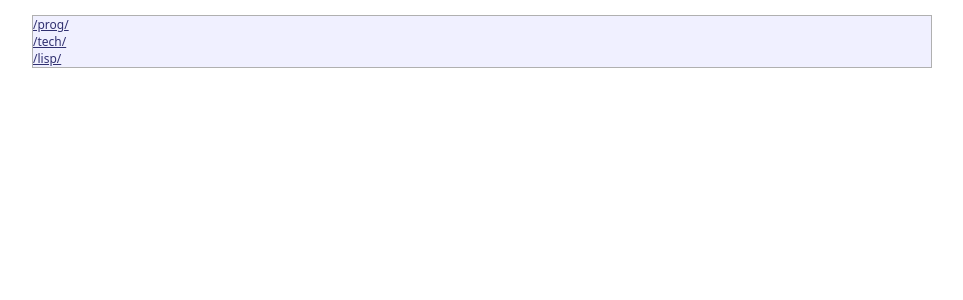
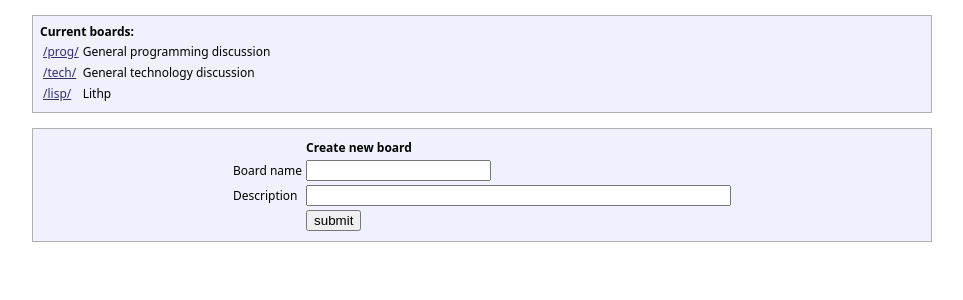
Before and after one commit to mushrom/crapchan, a Flask app: page / in a window 1280 px wide. Shown: the part 37-337 px from the top of the page, without its empty margins (158-1121 px from the left). Run offline with Flask 2, Linux system fonts and the light colour scheme; data comes from the database, SQL or seed files in the repository; both versions use the stored data as it was after the commit; parts of the project's set-up code (start-up, migrations or seed data) failed here and were passed over.

Commit message:
adding board creation, improving main page, adding default image

```diff
--- a/main.py
+++ b/main.py
@@ -129,6 +129,31 @@ def reply_to_thread(thread_id):
     else:
         return "huh?"
 
+@app.route("/create-board", methods=["POST"])
+def create_board():
+    if request.method == 'POST':
+        thing = get_board_id(request.form["name"])
+
+        print(thing)
+        if thing == None:
+            add_board( request.form["name"], request.form["description"])
+            return """
+                <!doctype html>
+                <html>
+                    <head><title>Success!</title></head>
+                    <body>
+                        <h3>Board was created successfully.</h3>
+                        <a href='/'>return</a>
+                    </body>
+                </html>
+            """
+
+        else:
+            return "board already exists!"
+
+    else:
+        return 'huh?'
+
 def get_thread_by_id( thread_id ):
     db = get_db()
     row = db.execute("select * from threads where id=?", (thread_id,))
@@ -182,6 +207,17 @@ def get_max_post_number( ):
     else:
         return 1;
 
+def get_max_board_id( ):
+    db = get_db()
+
+    row = db.execute( "select max(id) from boards" )
+    row = row.fetchone()
+
+    if row != None:
+        return row[0]
+    else:
+        return 1;
+
 def get_max_thread_number( ):
     db = get_db()
 
@@ -221,6 +257,18 @@ def add_post(thread_id, name, content):
 
     return post_id
 
+def add_board(name, description):
+    db = get_db()
+
+    db.execute("""
+        insert into boards(name, description)
+            values (?,?)
+    """, (name, description))
+
+    db.commit()
+
+    return get_max_board_id()
+
 def update_thread_time(thread_id):
     db = get_db()
 
--- a/static/style.css
+++ b/static/style.css
@@ -48,6 +48,15 @@ a:hover {
     height: 125px;
     width: 125px;
     border: 1px dotted #b0b0b0;
+
+    display: table-cell;
+    vertical-align: middle;
+}
+
+.thread_post_image img {
+    margin-left: auto;
+    margin-right: auto;
+    display: block;
 }
 
 .thread_post_contents {
--- a/templates/board_index.html
+++ b/templates/board_index.html
@@ -25,7 +25,7 @@
                 {% set post = get_post_by_id(post_id) %}
                 <div class="thread_post">
                     <div class="thread_post_image">
-                        ...
+                        <img src="/static/no-image.gif" />
                     </div>
 
                     <div class="thread_post_contents">
--- a/templates/main_index.html
+++ b/templates/main_index.html
@@ -13,10 +13,44 @@
             </div>
 
             <div class="thread">
-                {% for board in boards %}
-                <a href="/{{board.name}}/">/{{board.name}}/</a>
-                <br />
-                {% endfor %}
+                <div class="thread_subject">
+                    <b>Current boards:</b>
+
+                    <table>
+                    {% for board in boards %}
+                        <tr>
+                            <td> <a href="/{{board.name}}/">/{{board.name}}/ </a></td>
+                            <td> {{board.description}} </td>
+                        </tr>
+                    {% endfor %}
+                    </table>
+                </div>
+            </div>
+
+            <div class="new_reply_form">
+                <form action="/create-board" method="post">
+                    <table>
+                        <tr>
+                            <td></td>
+                            <td><b>Create new board</b></td>
+                        </tr>
+
+                        <tr>
+                            <td>Board name</td>
+                            <td><input type="text" name="name"></td>
+                        </tr>
+
+                        <tr>
+                            <td>Description</td>
+                            <td><input type="text" name="description" size=50></td>
+                        </tr>
+
+                        <tr>
+                            <td></td>
+                            <td><input type="submit" value="submit"></td>
+                        </tr>
+                    </table>
+                </form>
             </div>
         </div>
     </body>
--- a/templates/thread.html
+++ b/templates/thread.html
@@ -21,7 +21,7 @@
                 {% set post = get_post_by_id(post_id) %}
                 <div class="thread_post">
                     <div class="thread_post_image">
-                        ...
+                        <img src="/static/no-image.gif" />
                     </div>
 
                     <div class="thread_post_contents">
```
Also changed, not shown: schema.sql (+13 -9 lines), static/no-image.gif (added).
